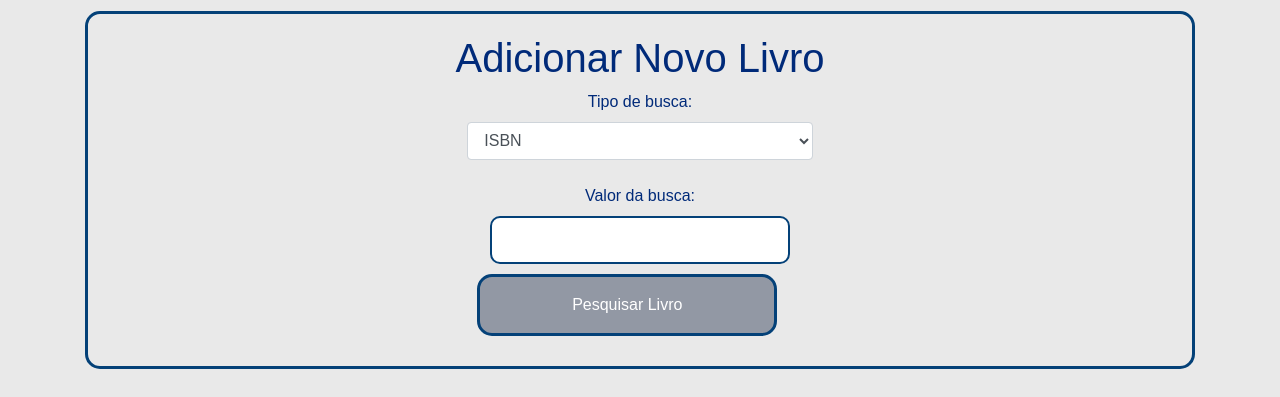
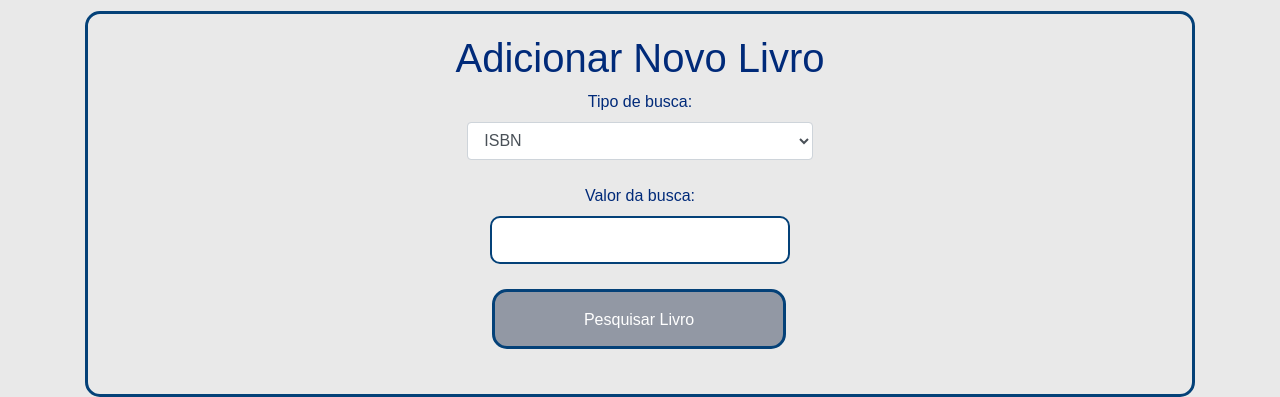
Before and after one commit to JoaoPedro1029/biblioteca, a PHP site: page /backend/livros/index_lv.php in a window 1280 px wide. Shown: the part 404-801 px from the top of the page. Before the commit the page ends 773 px from the top, so only its background shows below. Run offline with PHP 8.4, Linux system fonts and the light colour scheme; some libraries are stand-ins or nearby versions.

Commit message:
Arrumando alinhamento do botão

```diff
--- a/backend/livros/index_lv.php
+++ b/backend/livros/index_lv.php
@@ -7,7 +7,14 @@
             <link href="https://stackpath.bootstrapcdn.com/bootstrap/4.5.2/css/bootstrap.min.css" rel="stylesheet">
         <link rel="stylesheet" href="../../frontend/css/styles.css">
     <script src="../../frontend/js/script.js"></script>
+    <style>
+        .btn-custom{
+            width: 85%;
+            height: 60px;
+            margin: 25px;
+        }
 
+    </style>
 </head>
 <body class="container">
 
```
Also changed, not shown: 1 other file.
